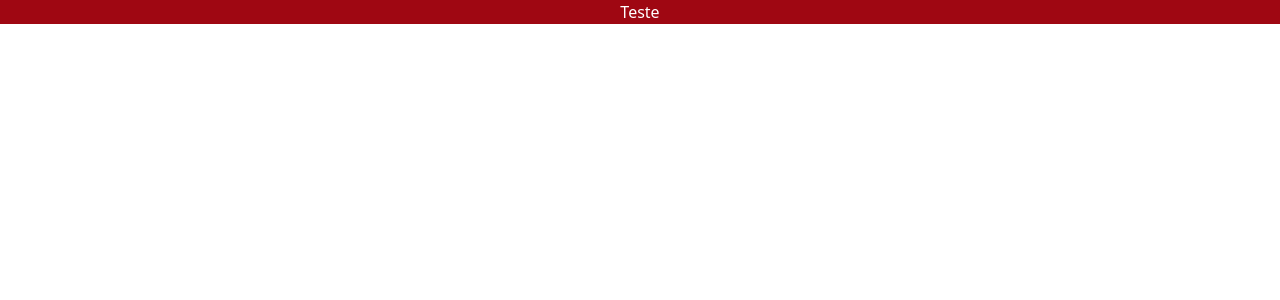
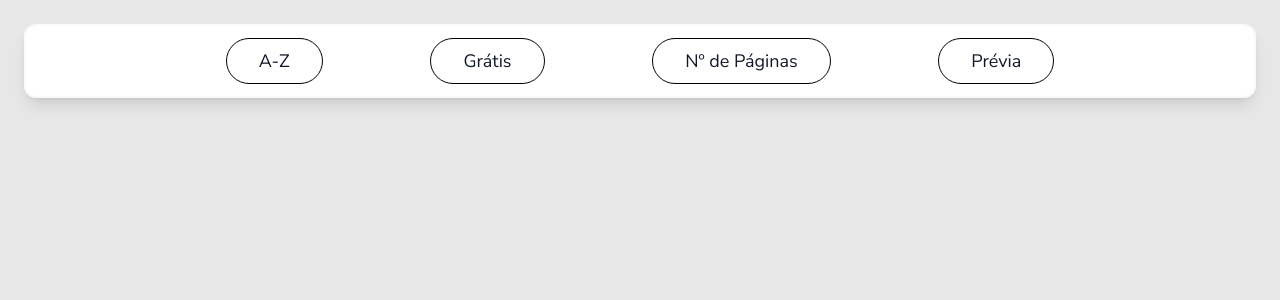
Before and after one commit to PauloHenrrq/projeto-my-books, a React (Vite) app: page / in a window 1280 px wide. Shown: the top 300 px of the page. Built offline with nearby package versions, Linux system fonts and the light colour scheme.

Commit message:
Progressão BooksMain | Criação de variáveis - Typography

```diff
--- a/index.html
+++ b/index.html
@@ -1,12 +1,22 @@
 <!doctype html>
 <html lang="pt-br">
+
 <head>
   <meta charset="UTF-8" />
   <meta name="viewport" content="width=device-width, initial-scale=1.0" />
+
+  <link rel="preconnect" href="https://fonts.googleapis.com">
+  <link rel="preconnect" href="https://fonts.gstatic.com" crossorigin>
+  <link
+    href="https://fonts.googleapis.com/css2?family=Nunito+Sans:ital,opsz,wght@0,6..12,200..1000;1,6..12,200..1000&display=swap"
+    rel="stylesheet">
+
   <title>MyBooks</title>
 </head>
+
 <body>
   <div id="root"></div>
   <script type="module" src="/src/main.jsx"></script>
 </body>
+
 </html>
--- a/src/App.jsx
+++ b/src/App.jsx
@@ -1,10 +1,12 @@
 import { React } from 'react'
 import './App.css'
+
+import BooksMain from './Components/BooksMain.jsx'
 
 function App () {
   return (
     <>
-      <p className='bg-red-800 text-center text-white'>Teste</p>
+      <BooksMain />
     </>
   )
 }
--- a/src/Components/BooksMain.jsx
+++ b/src/Components/BooksMain.jsx
@@ -1,14 +1,21 @@
-// Componente com os filtros de visualização
+import React from 'react'
 
-import React from "react";
+export const Filters = ['A-Z', 'Grátis', 'Nº de Páginas', 'Prévia']
 
-export default function BooksMain(showFilter = true, {children}) {
+export default function BooksMain ({showFilter = true}, children) {
+  return (
+    <div className='flex bg-[#fff] border-2 border-[var(--cinza-claro)] shadow-lg m-6 p-3 rounded-xl'>
+      {showFilter && (
+        <div className='flex justify-evenly w-full mx-20 cursor-pointer hover:bg-[]'>
+          {Filters.map((Filters, index) => (
+            <div key={index} className='border rounded-full px-8 py-2'>
+              <p className='text-medium'>{Filters}</p>
+            </div>
+          ))}
+        </div>
+      )}
 
-
-
-    return (
-        <>
-            <div>{{children}}</div>
-        </>
-    )
+      <div className=''>{children}</div>
+    </div>
+  )
 }
--- a/src/index.css
+++ b/src/index.css
@@ -1,4 +1,4 @@
-@import "tailwindcss";
+@import 'tailwindcss';
 
 :root {
   --cinza-claro: #f9fafb;
@@ -7,3 +7,32 @@
   --texto: #111827;
   --titulo: #1f2937;
 }
+
+.title-h1 {
+  @apply text-xl text-[var(--titulo)]
+}
+
+.title-h2 {
+  @apply text-lg text-[var(--titulo)]
+}
+
+.title-h3 {
+  @apply text-sm text-[var(--titulo)]
+}
+
+.text-large {
+  @apply text-xl text-[var(--texto)]
+}
+
+.text-medium {
+  @apply text-lg text-[var(--texto)]
+}
+
+.text-small {
+  @apply text-sm text-[var(--texto)]
+}
+
+body {
+  font-family: "Nunito Sans", sans-serif;
+  background-color: #e7e7e7;
+}
--- /dev/null
+++ b/tailwind.config.js
@@ -0,0 +1,16 @@
+/** @type {import('tailwindcss').Config} */
+
+module.exports = {
+  content: ['./index.html', './src/**/*.{js,ts,jsx,tsx,html}'],
+  theme: {
+    extend: {
+        keyframes: {
+
+        },
+        animation: {
+
+        }
+    }
+  },
+  plugins: []
+}
```
Lines whose indentation alone changed are shown as unchanged.
